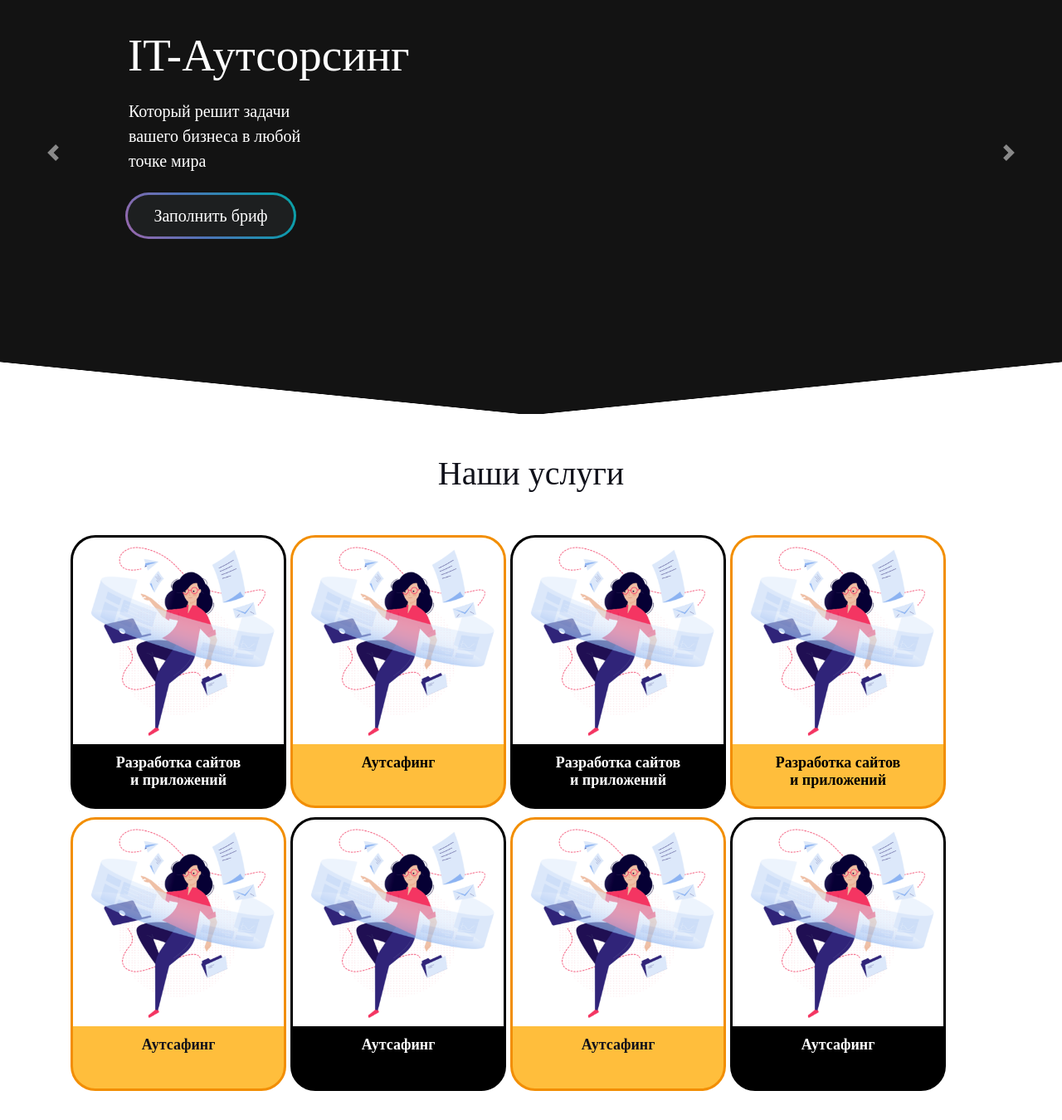
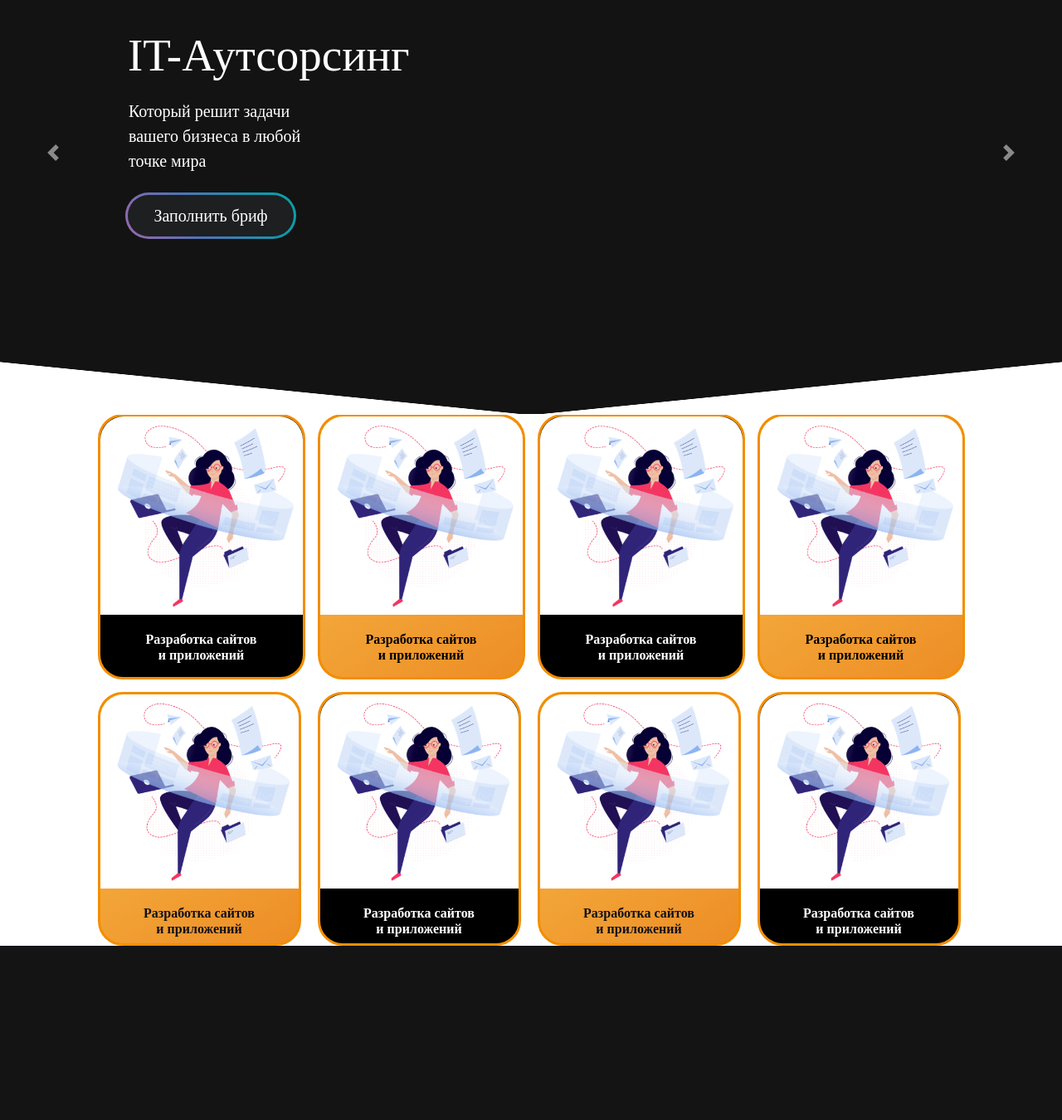
Before and after one commit to nik001/influx, a PHP site: page / in a window 1280 px wide. Shown: the part 112-1462 px from the top of the page at 83% size. After the commit the page ends 1252 px from the top, so only its background shows below. Run offline with PHP 8.4, Linux system fonts and the light colour scheme; some web fonts are replaced.

Commit message:
карточки услуг  х4

```diff
--- a/css/style.css
+++ b/css/style.css
@@ -659,67 +659,216 @@ body{
     background-color: #fff;
     border-color: #000;
 }
+
+
+/*Услуги Начало*/
 .services-row{
     display: flex;
     flex-wrap: wrap;
-    margin-top: 35px;
-    padding-bottom: 35px;
+    justify-content: space-around;
+    margin-right: 25px;
+    margin-left: 25px;
 }
 .services-col{
-    width: 260px;
+    position: relative;
+    border: 3px solid #f28e03;
+    border-radius: 30px;
 }
-.services-col, .services-col-bottom-line{
-    max-width: 350px;
+.services-row:first-child .services-col{
+    width: 250px;
+    height: 320px;
+    background: #000;
+    color: #fff;
+}
+.services-row:first-child .services-col:nth-child(2n){
+    background: rgb(248,191,75);
+    background: linear-gradient(146deg, rgba(248,191,75,1) 0%, rgba(237,141,38,1) 100%);
+    color: #000;
+}
+.services-row:first-child .services-col:nth-child(2n) a{
+    text-decoration: none;
+    font-weight: bold;
+    color: #fff;
+    border: 4px solid #fff;
+    border-radius: 25px;
+    padding: 5px 10px;
+    font-size: 18px;
+    position: absolute;
+    bottom: 18px;
+    left: 50%;
+    transform: translate(-50%, 0);
+    white-space: nowrap;
+    opacity: 0;
+}
+.services-row:first-child .services-col img{
+    overflow: hidden;
+    width: 244px ;
+    border-top-left-radius: 28px;
+    border-top-right-radius: 28px;
+}
+.services-row:first-child .services-col p{
+    opacity: 0;
+    position: absolute;
+    top: 250px;
+}
+.services-row:first-child .services-col:hover{
+    height: 500px;
+    transition: height .5s ease-in;
+}
+.services-row:first-child .services-col:hover p{
+    top: 300px;
+    opacity: 1;
+    transition: opacity .85s ease-in, top .7s ease-in;
+}
+.services-row:first-child .services-col:hover  a,.services-row:last-child .services-col:hover  a{
+    opacity: 1;
+    transition: opacity 1s ease-in;
+}
+.services-row:last-child .services-col:hover img{
+    overflow: hidden;
+    border-top-left-radius: 28px;
+    border-bottom-left-radius: 28px;
+    width: 245px;
+}
+.services-row:last-child .services-col:nth-child(n+3):hover img{
+    overflow: hidden;;
+    width: 245px;
+    border-right: 3px solid #f28e03;
+}
+.services-row:last-child .services-col:nth-child(-n+2):hover {
+    border-top-right-radius: 0;
+    border-bottom-right-radius: 0;
+}
+.services-row:last-child .services-col:nth-child(n+3):hover {
+    border-top-right-radius: 28px;
+    border-bottom-right-radius: 28px;
+}
+.services-row:last-child .services-col:nth-child(n+3):hover {
+    border-top-left-radius: 0;
+    border-bottom-left-radius: 0;
+    border-left: 0px;
+}
+.services-row:last-child .services-col:nth-child(2n){
+    background: #000;
+    color: #fff;
+}
+.services-row:last-child .services-col:hover {
+    background: #fff;
+}
+.services-row:last-child .services-col:nth-child(2n+1) .services-hidden{
+    background: rgb(248,191,75);
+    background: linear-gradient(146deg, rgba(248,191,75,1) 0%, rgba(237,141,38,1) 100%);
+    color: #000;
+    border-top-right-radius: 30px;
+    border-bottom-right-radius: 30px;
+}
+.services-row:last-child .services-col:nth-child(2n+1) .services-hidden a{
+    color: #fff;
+    border: 4px solid #fff;
+
+}
+.services-row:last-child .services-col:nth-child(2n) .services-hidden{
+    background: #000;
+    color: #fff;
+    border-top-right-radius: 30px;
+    border-bottom-right-radius: 30px;
+    width: 270px;
+}
+.services-row:last-child .services-col:nth-child(2n+1) .services-hidden{
+    background: rgb(248,191,75);
+    background: linear-gradient(146deg, rgba(248,191,75,1) 0%, rgba(237,141,38,1) 100%);
+}
+.services-row:last-child .services-col{
+    width: 245px;
     margin-right: 5px;
     margin-top: 15px;
     position: relative;
 }
-.services-col-bottom-line{
-}
-.services-col-main{
-    border: 3px solid #f28e03;
-    border-radius: 30px;
-    background:#ffbe3c;
-}
-.services-col:hover .services-col-main h4{
+.services-row:last-child .services-col:hover h4{
     display: none;
-}
-.title-black{
-    background: black;
-    color: #fff;
-    border: 3px solid #000;
-}
-.services-col:nth-child(2n+1) .services-col-hidden{
-    border: 3px solid #000;
-}
-.services-block-gradient{
-    background: rgb(248,191,75);
-background: linear-gradient(146deg, rgba(248,191,75,1) 0%, rgba(237,141,38,1) 100%);
+    opacity: 0;
 }
 
-.services-block-black-bg{
-    background: #000;
+.services-row:last-child .services-col .services-hidden{
+    position: absolute;
+    z-index: 350;
+    top: 0;
+    width: 280px;
+    left: 0px;
+    opacity: 0;
+    height: 307px;
+    margin-top: -3px;
 }
-.services-col-main h4{
+
+}
+.services-row:last-child .services-col  a{
+    bottom: 15px;
+    position: absolute;
+}
+.services-row:last-child .services-col:nth-child(-n+2):hover .services-hidden{
+    left:239px;
+    opacity: 1;
+    transition:left .3s linear;
+    border: 3px solid #f28e03;
+    border-top-right-radius: 30px;
+    border-bottom-right-radius: 30px;
+    border-left: none;
+}
+.services-row:last-child .services-col .services-hidden p{
+    position: absolute;
+    top: 0;
+    opacity: 0;
+}
+.services-row:last-child .services-col:hover .services-hidden p{
+    top: 70px;
+    transition: top .5s linear, opacity .65s linear;
+    opacity: 1;
+}
+.services-row:last-child .services-col:nth-child(n+3):hover .services-hidden{
+    left:-265px;
+    opacity: 1;
+    transition:left .3s linear;
+    border: 3px solid #f28e03;
+    border-radius: 0;
+    border-right: none;
+    border-top-left-radius: 30px;
+    border-bottom-left-radius: 30px;
+    width: 265px;
+}
+.services-row:last-child .services-col:hover .services-hidden h4{
+    opacity: 1;
+    display: block;
+}
+.services-row:last-child .services-col{
+    background:linear-gradient(146deg, rgba(248,191,75,1) 0%, rgba(237,141,38,1) 100%);
+}
+.services-row:last-child .services-col:nth-child(2n) h4{
+    border-bottom-left-radius: 30px;
+    border-bottom-right-radius: 30px;
+}
+.services-row:last-child .services-col img{
+    width: 239px;
+    border-top-left-radius: 28px;
+    border-top-right-radius: 28px;
+}
+.services-hidden{
+    z-index: 300;
+}
+.services-row .services-col p{
+    font-size: 14px;
     text-align: center;
-    font-weight: 600;
-    padding-top: 12px;
-    padding-bottom: 12px;
-    font-size: 18px;
+    padding-left: 20px;
+    padding-right: 20px;
 }
-.services-col-main:nth-child(2n) h4{
-    color: #000;
+.services-row .services-col h4{
+    padding-top: 20px;
+    padding-left: 20px;
+    padding-right: 20px;
+    font-size: 16px;
+    font-weight: bold;
+    text-align: center;
 }
-.services-col img, .services-col-bottom-line img{
-    width: 254px;
-    border-top-right-radius: 27px;
-    border-top-left-radius: 27px;
-}
-.services-col-hidden p{
-    font-size: 14px;
-    margin-bottom: 15px;
-}
-.services-col-hidden a{
+.services-row .services-col a{
     text-decoration: none;
     font-weight: bold;
     color: #00ffff;
@@ -732,173 +881,11 @@ background: linear-gradient(146deg, rgba(248,191,75,1) 0%, rgba(237,141,38,1) 10
     left: 50%;
     transform: translate(-50%, 0);
     white-space: nowrap;
-}
-.services-col-hidden .white-button{
-    color: #fff;
-    border: 4px solid #fff;
-}
-.services-col-hidden p{
-    margin: 0 10px;
-}
-.services-col:nth-child(-n+4):hover .services-col-main{
-    border-bottom: none;
-    border-bottom-right-radius: 0px;
-    border-bottom-left-radius: 0px;
-}
-.services-col:nth-child(-n+4):hover .services-col-hidden h4{
-    margin-top: -18px;
-}
-.services-col:nth-child(-2n+4):hover .services-col-hidden h4{
-    margin-top: -15px;
-}
-.services-col:hover .services-col-hidden,.services-col-bottom-line:hover .services-col-hidden{
-    display:block;
-    position:absolute;
-    z-index:99;
-    text-align: center;
-    color: #fff;
-    max-width:500px;
-}
-.services-col-bottom-line:hover .services-col-hidden{
-    opacity: 1;
-    transition: opacity 1s ease-out, top 1.3s ease;
-    transition-delay: .5s;
-}
-.services-col-bottom-line .services-col-hidden{
-    display: none;
-}
-.services-col-bottom-line{
-    margin-top: -330px;
-}
-.services-col-hidden{
-
-    padding-top:15px;
-    border: 3px solid #f28e03;
-    border-top: none;
-    border-bottom-right-radius: 28px;
-    border-bottom-left-radius: 28px;
-    height: 340px;
     opacity: 0;
 }
-.services-col .services-col-hidden{
-    top: 252px;
-}
-.services-col-hidden h4{
-    opacity: 1;
-}
-.services-col-hidden p{
-    opacity: 0;
-    position: absolute;
-    top: 10px;
-}
-.services-col-hidden{
-    width: 100%;
-}
-.services-col:hover .services-col-hidden p{
-    opacity: 1;
-    transition: opacity 1s ease-out, top 1.3s ease;
-    transition-delay: .5s;
-    top: 60px;
-}
-.services-col:hover .services-col-hidden{
-    top: 252px;
-    transition: opacity .8s ease-in, top 1.4s ease;
-    opacity: 1;
-    height: 418px;
-}
-.services-col-bottom-line{
-    display: flex;
-}
-.services-col-bottom-line:hover{
-    background: #000;
-    border-bottom-left-radius: 30px;
-    border-top-left-radius: 30px;
-    border-bottom-right-radius: 0px;
-}
-.services-col-bottom-line:hover img{
-    border-top-right-radius: 0px;
-    border-bottom-right-radius: 0px;
-    background-color: #fff;
-}
-.services-col-bottom-line:hover .services-col-main{
-    border-bottom-right-radius: 0px;
-    border-top-right-radius:0px;
-    border-right: 0px;
-}
-.services-col-bottom-line .services-col-hidden{
-    left:247px;
-    width: 265px;
-    height: 308px;
-    border-left: none;
-    border-bottom-left-radius: 0px;
-    border-top:3px solid #f28e03;
-    border-top-right-radius: 28px;
-    padding-left: 20px;
-    margin-left: 10px;
-}
-.services-col-bottom-line:hover .services-col-title h4{
-    display: none;
-}
-.services-col-bottom-line:hover .services-col-title{
-    background: #fff;
-    height: 53px;
-    z-index: 2000;
-    display: block;
-    border-bottom-left-radius: 27px;
-}
-.services-col-hidden h4{
-    color: #fff;
-    text-align: center;
-    font-weight: 600;
-    padding-top: 12px;
-    padding-bottom: 12px;
-    font-size: 18px;
-}
-.services-col-bottom-line:nth-child(n+5) .services-col-hidden{
-    height: 308px;
-}
-.services-col-bottom-line:nth-child(n+7) .services-col-hidden{
-    left: -275px;
-    width: 265px;
-    border-right: 0px;
-    border-bottom-right-radius: 0px;
-    border-top-right-radius: 0px;
-    border-top:3px solid #f28e03;
-    border-top-left-radius: 28px;
-    border-bottom-left-radius: 28px;
-    border-left: 3px solid #f28e03;
-    padding-right: 10px;
-}
-.services-col-bottom-line:nth-child(n+7):hover{
-    background: #000;
-    border-bottom-right-radius: 28px;
-    border-top-right-radius: 28px;
-    border-left: 0px;
-    border-bottom-left-radius: 0px:
-}
-.services-col-bottom-line:nth-child(n+7):hover img{
-    border-top-right-radius: 25px;
-    background-color: #fff;
-    border-top-left-radius: 0px;
-    border-bottom-left-radius: 0px;
-    border-left: 0px;
-}
-.services-col-bottom-line:nth-child(n+7):hover .services-col-main{
-    border-top-right-radius: 26px;
-    border-bottom-right-radius: 28px;
-    border-right:3px solid #f28e03;
-    border-bottom-left-radius: 0px;
-    border-top-left-radius: 0px;
-    border-left: 0px;
-}
-.services-col-bottom-line:nth-child(n+7):hover .services-col-title{
-    background: #fff;
-    height: 53px;
-    z-index: 2000;
-    display: block;
-    border-bottom-right-radius: 25px;
-    border-bottom-left-radius: 0px;
-}
+/*Услуги Конец*/
+
+
 /*Анимация*/
 .slideInUp {
     -webkit-animation-name: slideInUp;
--- a/index.html
+++ b/index.html
@@ -150,118 +150,81 @@
 
 </section><!-- -->
 
-<section class="services pt-5"><!-- УСЛУГИ -->
-<div class="text-center "> <h1>Наши услуги</h1></div>
-
-	<div class="container">
+<section class="services">
+  <div class="container">
   <div class="services-row">
     <div class="services-col">
-      <div class="services-col-main title-black">
-        <img src="img/usl/Iskhodnik_Kolya.png" alt="">
+      <img src="img/usl/Iskhodnik_Kolya.png">
+      <div class="services-hidden">
         <h4>Разработка сайтов <br> и приложений</h4>
-      </div>
-      <div class="services-col-hidden services-block-black-bg">
-        <h4>Разработка сайтов <br> и приложений</h4>
-        <p>Lorem ipsum dolor sit amet, consectetur adipisicing elit. Voluptate molestias sint, nam, dolor blanditiis minus esse illo atque veritatis. Eaque! Lorem ipsum dolor sit amet, consectetur adipisicing elit. Repudiandae, quas.</p>
-        <a href="#" >Узнать больше</a>
-      </div>
-    </div>
-    <div class="services-col">
-      <div class="services-col-main">
-        <img src="img/usl/Iskhodnik_Kolya.png" alt="">
-        <h4  style="color: #000;">Аутсафинг</h4><br>
-      </div>
-      <div class="services-col-hidden services-block-gradient"style=" color: #000;">
-        <h4  style="color: #000;">Аутсафинг</h4><br>
-        <p>Lorem ipsum dolor sit amet, consectetur adipisicing elit. Delectus obcaecati eveniet nulla voluptate odio est laborum veniam odit vel maiores. Lorem ipsum dolor sit amet, consectetur adipisicing elit. Vel, voluptas?</p>
-        <a href="#" class="white-button">Узнать больше</a>
-      </div>
-    </div>
-    <div class="services-col">
-      <div class="services-col-main title-black">
-        <img src="img/usl/Iskhodnik_Kolya.png" alt="">
-        <h4>Разработка сайтов <br> и приложений</h4>
-      </div>
-      <div class="services-col-hidden services-block-black-bg">
-        <h4>Разработка сайтов <br> и приложений</h4>
-        <p>Lorem ipsum dolor sit amet, consectetur adipisicing elit. Amet nisi, consectetur ducimus assumenda laborum suscipit error impedit et voluptatibus aperiam! Lorem ipsum dolor sit amet, consectetur adipisicing elit. Doloremque, tempore.</p>
+        <p> Lorem ipsum dolor sit amet consectetur adipisicing elit. Magni doloribus reiciendis, fugiat incidunt asperiores nam?</p>
         <a href="#">Узнать больше</a>
       </div>
     </div>
     <div class="services-col">
-      <div class="services-col-main">
-        <img src="img/usl/Iskhodnik_Kolya.png" alt="">
-        <h4 style="color: #000;">Разработка сайтов <br> и приложений</h4>
-      </div>
-      <div class="services-col-hidden services-block-gradient" style="color: #000;">
-        <h4 style="color: #000;">Разработка сайтов <br> и приложений</h4>
-        <p>Lorem ipsum dolor sit amet, consectetur adipisicing elit. Magni, eaque, animi. Consequuntur odit sit adipisci voluptates nulla expedita magni veritatis? Lorem ipsum dolor sit amet, consectetur adipisicing elit. Illum, quisquam?</p>
-        <a href="#" class="white-button">Узнать больше</a>
-      </div>
-    </div>
-    <div class="services-col-bottom-line">
-      <div class="services-col-main">
-        <img src="img/usl/Iskhodnik_Kolya.png" alt="">
-        <div class="services-col-title">
-          <h4>Аутсафинг</h4>
-        </div>
-      </div>
-      <div class="services-col-hidden services-block-gradient" style="color: #000;">
-        <h4 style="color: #000;">
-          Аутсафинг
-        </h4>
-        <p>Lorem ipsum dolor sit amet, consectetur adipisicing elit. Sapiente tenetur a debitis distinctio, id perspiciatis labore praesentium voluptatibus assumenda odio.</p>
-        <a href="#" class="white-button">Узнать больше</a>
-      </div>
-    </div>
-    <div class="services-col-bottom-line">
-      <div class="services-col-main title-black" >
-        <img src="img/usl/Iskhodnik_Kolya.png" alt="">
-        <div class="services-col-title">
-          <h4>Аутсафинг</h4>
-        </div>
-      </div>
-      <div class="services-col-hidden services-block-black-bg"style="border-color: #000;">
-        <h4>
-          Аутсафинг
-        </h4>
-        <p>Lorem ipsum dolor sit amet, consectetur adipisicing elit. Quidem debitis enim facilis porro quia in voluptates praesentium, cupiditate, dolorum. </p>
+      <img src="img/usl/Iskhodnik_Kolya.png">
+      <div class="services-hidden">
+        <h4>Разработка сайтов <br> и приложений</h4>
+        <p> Lorem ipsum dolor sit amet consectetur adipisicing elit. Magni doloribus reiciendis, fugiat incidunt asperiores nam?</p>
         <a href="#">Узнать больше</a>
       </div>
     </div>
-    <div class="services-col-bottom-line">
-      <div class="services-col-main">
-        <img src="img/usl/Iskhodnik_Kolya.png" alt="">
-        <div class="services-col-title">
-          <h4>Аутсафинг</h4>
-        </div>
-      </div>
-      <div class="services-col-hidden services-block-gradient" style="color: #000;">
-        <h4 style="color: #000;">
-          Аутсафинг
-        </h4>
-        <p>Lorem ipsum dolor sit amet, consectetur adipisicing elit. Excepturi amet ipsam accusantium esse modi vero corrupti consequuntur id. Iure, maxime. Lorem ipsum</p>
-        <a href="#" class="white-button">Узнать больше</a>
+    <div class="services-col">
+      <img src="img/usl/Iskhodnik_Kolya.png">
+      <div class="services-hidden">
+        <h4>Разработка сайтов <br> и приложений</h4>
+        <p> Lorem ipsum dolor sit amet consectetur adipisicing elit. Magni doloribus reiciendis, fugiat incidunt asperiores nam?</p>
+        <a href="#">Узнать больше</a>
       </div>
     </div>
-    <div class="services-col-bottom-line">
-      <div class="services-col-main title-black"style="border-color: #000;">
-        <img src="img/usl/Iskhodnik_Kolya.png" alt="">
-        <div class="services-col-title">
-          <h4>Аутсафинг</h4>
-        </div>
+    <div class="services-col">
+      <img src="img/usl/Iskhodnik_Kolya.png">
+      <div class="services-hidden">
+        <h4>Разработка сайтов <br> и приложений</h4>
+        <p> Lorem ipsum dolor sit amet consectetur adipisicing elit. Magni doloribus reiciendis, fugiat incidunt asperiores nam?</p>
+        <a href="#">Узнать больше</a>
       </div>
-      <div class="services-col-hidden services-block-black-bg" style="border-color: #000;">
-        <h4>
-          Аутсафинг
-        </h4>
-        <p>Lorem ipsum dolor sit amet, consectetur adipisicing elit. Amet perferendis non qui officiis, a, deleniti sequi necessitatibus rem asperiores magnam. Lorem ipsum dolor sit amet</p>
+    </div>
+  </div>
+  <div class="services-row">
+    <div class="services-col">
+      <img src="img/usl/Iskhodnik_Kolya.png">
+      <h4>Разработка сайтов <br> и приложений</h4>
+      <div class="services-hidden">
+        <h4>Разработка сайтов <br> и приложений</h4>
+        <p>Lorem ipsum dolor sit amet consectetur adipisicing elit. Magni doloribus reiciendis, fugiat incidunt asperiores nam?  </p>
+        <a href="#">Узнать больше</a>
+      </div>
+    </div>
+    <div class="services-col">
+      <img src="img/usl/Iskhodnik_Kolya.png">
+      <h4>Разработка сайтов <br> и приложений</h4>
+      <div class="services-hidden">
+        <h4>Разработка сайтов <br> и приложений</h4>
+        <p>Lorem ipsum dolor sit amet consectetur adipisicing elit. Magni doloribus reiciendis, fugiat incidunt asperiores nam?  </p>
+        <a href="#">Узнать больше</a>
+      </div>
+    </div>
+    <div class="services-col">
+      <img src="img/usl/Iskhodnik_Kolya.png">
+      <h4>Разработка сайтов <br> и приложений</h4>
+      <div class="services-hidden">
+        <h4>Разработка сайтов <br> и приложений</h4>
+        <p>Lorem ipsum dolor sit amet consectetur adipisicing elit. Magni doloribus reiciendis, fugiat incidunt asperiores nam?  </p>
+        <a href="#">Узнать больше</a>
+      </div>
+    </div>
+    <div class="services-col">
+      <img src="img/usl/Iskhodnik_Kolya.png">
+      <h4>Разработка сайтов <br> и приложений</h4>
+      <div class="services-hidden">
+        <h4>Разработка сайтов <br> и приложений</h4>
+        <p>Lorem ipsum dolor sit amet consectetur adipisicing elit. Magni doloribus reiciendis, fugiat incidunt asperiores nam?  </p>
         <a href="#">Узнать больше</a>
       </div>
     </div>
   </div>
   </div>
-</section><!-- УСЛУГИ -->
-
+</section>
 </body>
 </html>
```
